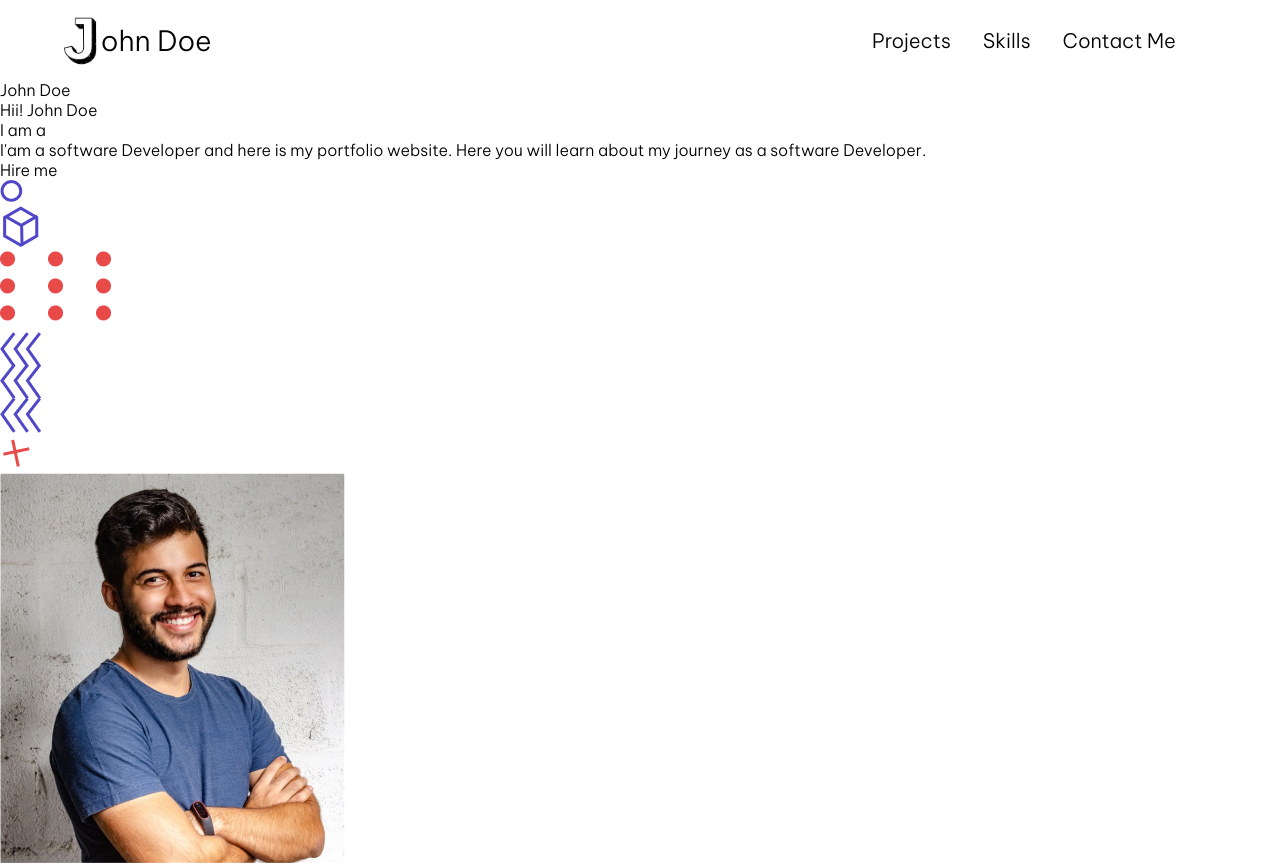
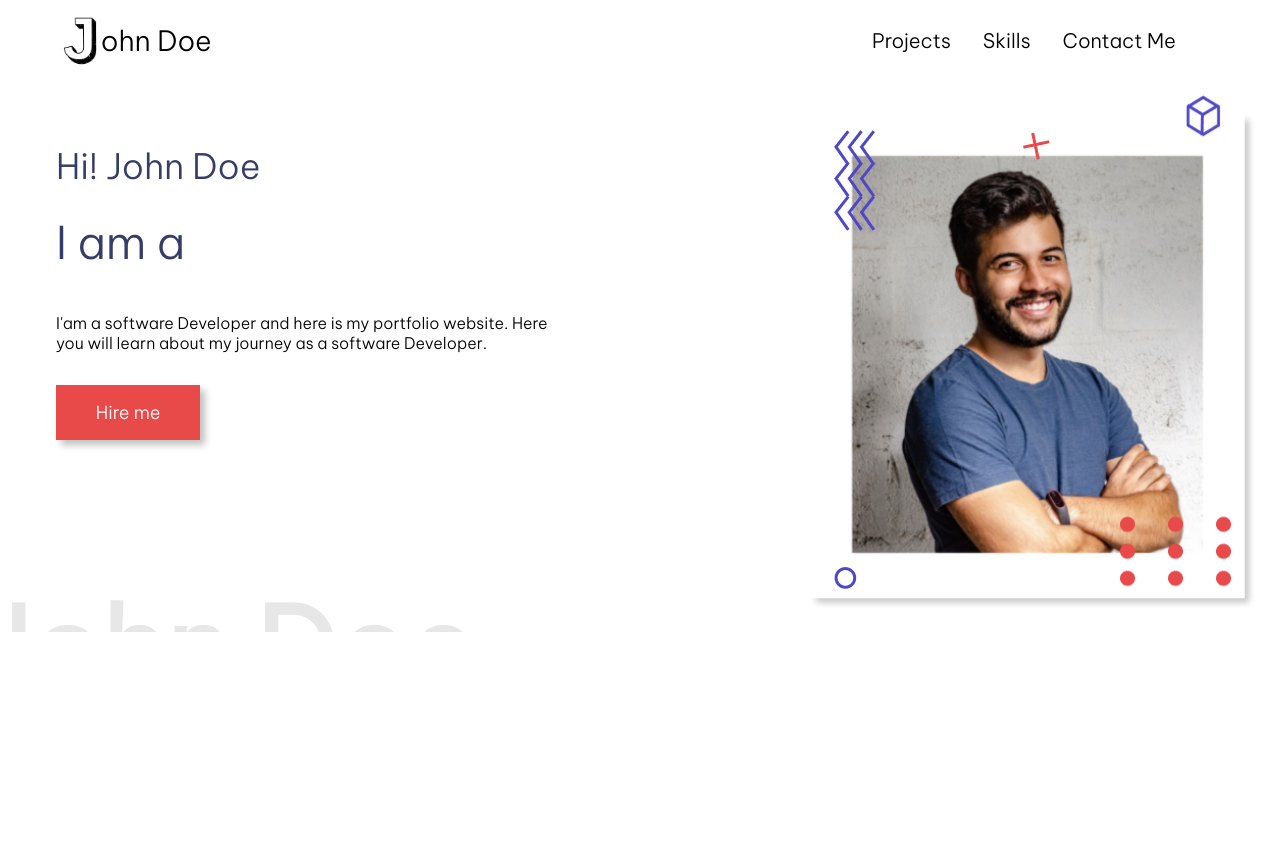
Before and after one commit to SudhanshuPatel1707/Portfolio, a plain HTML site: page index.html in a window 1280 px wide. After the commit the page ends 800 px from the top, so only its background shows below. Drawn offline with Linux system fonts and the light colour scheme.

Commit message:
Lec1-completed

```diff
--- a/index.html
+++ b/index.html
@@ -20,16 +20,15 @@
                     <div><a href="#Contactme">Contact Me</a></div>
                 </div>
             </div>
-        </div>
 
             <div class="HeroSection">
                 <div class="faded-text">John Doe</div>
 
                 <div class="HeroSection-Left">
-                <div class="HeroSection-heading">Hii! John Doe</div>
-                <div class="HeroSection-subheading">I am a <span> </span></div>
+                    <div class="HeroSection-heading">Hi! John Doe</div>
+                    <div class="HeroSection-heading HeroSection-subheading">I am a <span class="role"> </span></div>
                     <div class="HeroSection-description">I'am a software Developer and here is my portfolio website. Here you will learn about my journey as a software Developer.</div>
-                <div class="button">Hire me</div>
+                    <div class="Button">Hire me</div>
                 </div>
 
                 <div class="HeroSection-Right">
@@ -55,5 +54,7 @@
                 </div>
             </div>
         </div>
+
+    </div>
 </body>
 </html>
--- a/styles.css
+++ b/styles.css
@@ -71,3 +71,244 @@
     font-weight: bold;
     cursor: pointer;
 }
+
+.HeroSection
+{
+    position: relative;
+    display: flex;
+
+    /* Centering the content */
+    justify-content: center;
+    align-items: center;
+}
+
+.faded-text
+{
+    position: absolute;
+    user-select: none;
+    font-size: 7em;
+    color: rgb(231, 231, 231);
+    bottom: -16%;
+    left: -5%;
+    font-weight: bold;
+}
+
+.HeroSection-Left
+{
+    margin: 4rem auto;
+    gap: 2rem;
+    padding: 0 1rem;
+    padding-bottom: 8rem;
+
+    display: flex;
+    flex-direction: column;
+    justify-content: center;
+}
+
+.HeroSection-heading
+{
+    font-size: 35px;
+    color: #343d68;
+    font-weight: 500;
+}
+
+.HeroSection-subheading
+{
+    font-size: 45px;
+    line-height: 45px;
+}
+
+.role
+{
+    color: #4e45d5;
+    font-weight: 800;
+}
+
+.HeroSection-description
+{
+    margin-top: 1rem;
+    width: 70%;
+    font-weight: 500;
+}
+
+.Button
+{
+    border: 0.2rem solid  #e84949;
+    padding: 0.8rem 2.3rem;
+    margin-right: auto;
+    background-color: #e84949;
+    color: white;
+    position: relative;
+    z-index: 1;
+    font-size: 18px;
+
+    /* Adding box-shadow */
+    box-shadow: 5px 5px 7px 0px #0000003f;
+    transition: color 2sec;
+}
+
+.Button::before
+{
+    content: "";
+    position: absolute;
+    /* to span the button over the  */
+    top: 0;
+    left: 0;
+    bottom: 0;
+    right: 0;
+
+    background-color: white;
+    z-index: -1;
+
+    /* adding sliding animation */
+    /* 1. The scale of the element along X-axis is 0 and upon hovering the .Button it scales up to 1 */
+    /* 2. The transformation originates from left ----> transform-origin: left*/
+
+    transform: scaleX(0);
+    transform-origin: left;
+    will-change: scaleX;
+    transition: transform 0.8s;
+}
+
+/* 3. Upon hovering the .Button transformation should occur the first child/ before child */
+.Button:hover::before
+{
+    transform: scaleX(1);
+}
+
+.Button:hover
+{
+    color: #e84949;
+}
+
+.HeroSection-Right
+{
+    position: relative;
+}
+
+.absolute
+{
+    position: absolute;
+}
+
+@keyframes grow-shrink {
+    from
+    {
+        filter: grayscale(0);
+        /* scale(1) ---> magnification of the image = 1*/
+        transform: scale(1);
+        box-shadow: 6px 6px 7px 0px #0000003f;
+    }
+    to
+    {
+        filter: grayscale(1);
+        transform: scale(1.2);
+    }
+}
+
+.userImage
+{
+    padding: 2.5rem;
+    animation: grow-shrink 1.8s;
+    animation-timing-function: ease-in-out;
+    animation-direction: alternate-reverse;
+    animation-iteration-count: infinite;
+}
+
+@keyframes shake {
+    to
+    {
+        left: 5%;
+    }
+}
+
+.circle
+{
+    z-index: 1;
+    left: 0;
+    bottom: 0;
+
+    animation: shake 1.8s;
+    animation-timing-function: ease-in-out;
+    animation-iteration-count: infinite;
+    animation-direction: alternate;
+}
+
+@keyframes ziggy {
+    to
+    {
+        top: 2%;
+        left: 5%;
+    }
+}
+
+.zigzags
+{
+    z-index: 1;
+    top: 1.5em;
+    left: -0.3em;
+
+    animation: ziggy 1.8s;
+    animation-timing-function: ease-in-out;
+    animation-iteration-count: infinite;
+    animation-direction: alternate;
+}
+
+@keyframes bounce {
+    to
+    {
+        transform: translateY(-15px);
+    }
+}
+
+.dots
+{
+    z-index: 1;
+    bottom: -1rem;
+
+    right: 0;
+    animation: bounce 1.8s;
+    animation-direction: alternate;
+    animation-iteration-count: infinite;
+    animation-timing-function: linear;
+}
+
+@keyframes roll {
+    to
+    {
+        transform: translateY(-12px) rotateY(180deg);
+    }
+}
+
+.cube
+{
+    z-index: 1;
+
+    top: -0.8em;
+    right: 1em;
+
+    animation: roll 1.8s;
+    animation-timing-function: ease-in-out;
+    animation-direction: alternate;
+    animation-iteration-count: infinite;
+}
+
+@keyframes plusmove {
+    to
+    {
+        top: 3%;
+        left: 48%;
+    }
+}
+
+.plus
+{
+    z-index: 1;
+    top: -0.8rem;
+    left: 50%;
+
+    animation: plusmove 1.8s;
+    animation-timing-function: ease-in-out;
+    animation-iteration-count: infinite;
+    animation-direction: alternate;
+}
```
Lines whose indentation alone changed are shown as unchanged.
